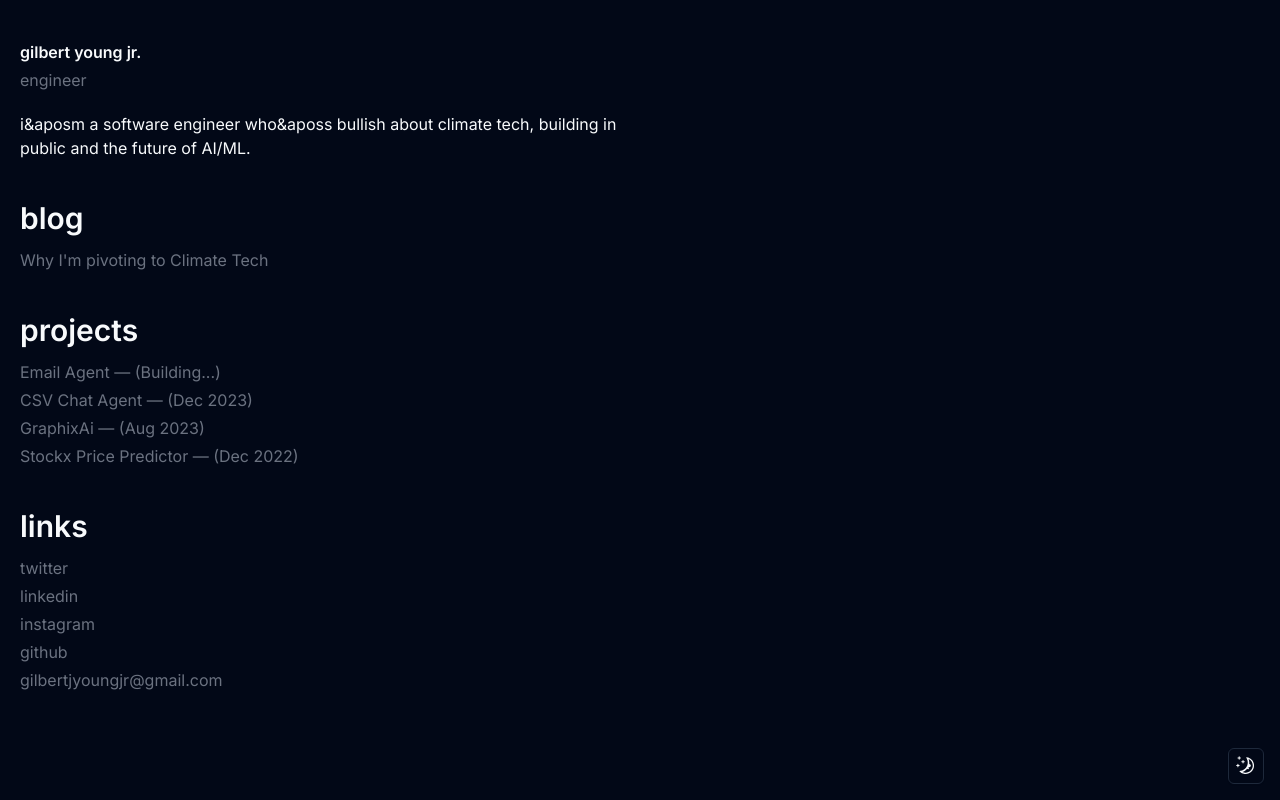
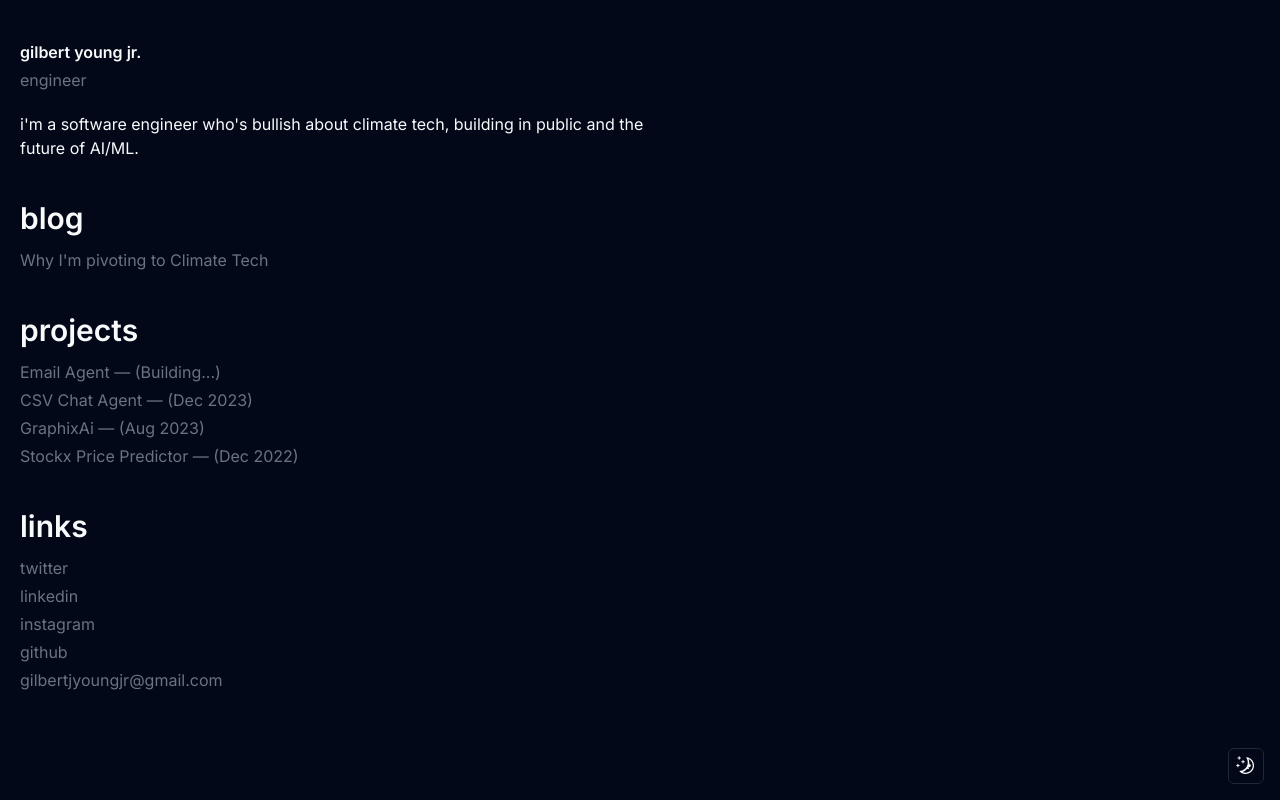
Before and after one commit to gjyoungjr/portfolio, a Next.js app: page / in a window 1280 px wide. Built offline with nearby package versions, Linux system fonts and the light colour scheme.

Commit message:
fix escape entity

```diff
--- a/app/page.tsx
+++ b/app/page.tsx
@@ -9,7 +9,7 @@ export default function Home() {
 
       <div className="mt-5 max-w-screen-sm">
         <p>
-          i&aposm a software engineer who&aposs bullish about climate tech,
+          i&apos;m a software engineer who&apos;s bullish about climate tech,
           building in public and the future of AI/ML.
         </p>
       </div>
```
